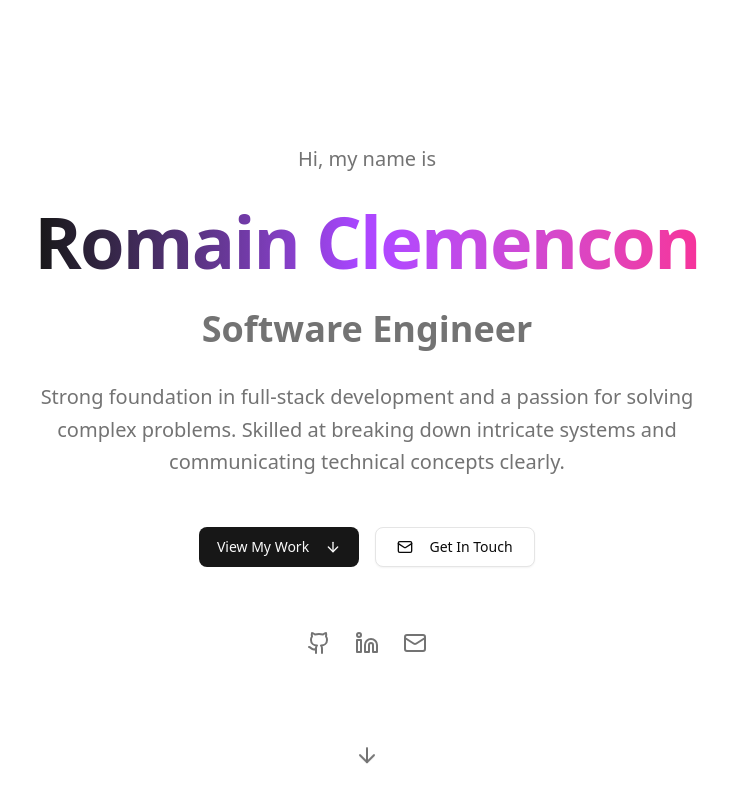
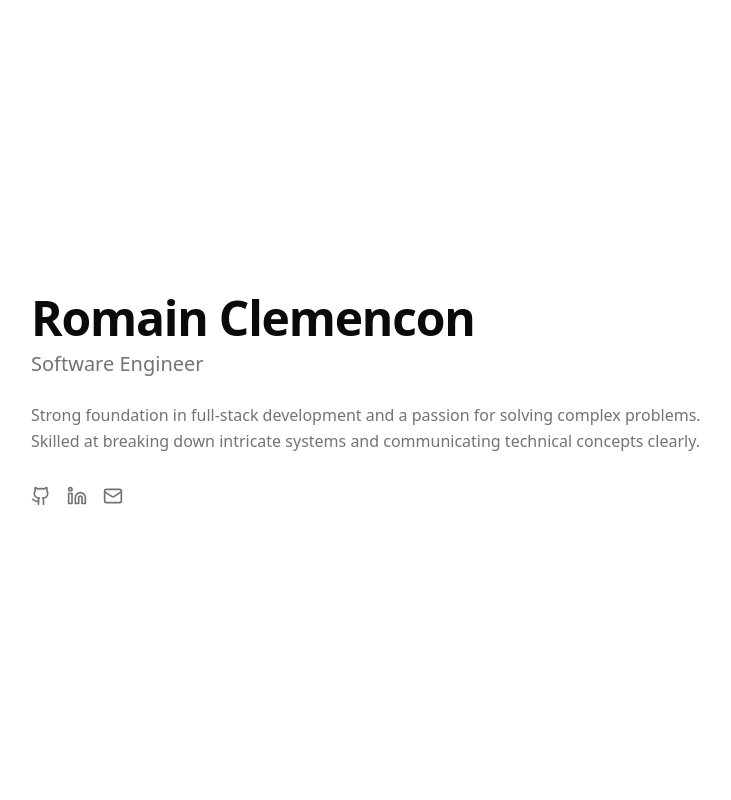
Before and after one commit to RomainClem/portfolio, a React (Vite) app: page / in a window 1280 px wide. Shown: the whole page, without its empty margins (273-1004 px from the left). Built offline with nearby package versions, Linux system fonts and the light colour scheme.

Commit message:
Made the hero minimal and cleaner.

```diff
--- a/src/components/sections/Hero.tsx
+++ b/src/components/sections/Hero.tsx
@@ -1,50 +1,27 @@
-import { Button } from "@/components/ui/button";
-import { ArrowDown, Github, Linkedin, Mail } from "lucide-react";
+import { Github, Linkedin, Mail } from "lucide-react";
 import { personalInfo, socialLinks } from "@/data/portfolio";
 
 export function Hero() {
   return (
-    <section className="min-h-screen flex flex-col items-center justify-center relative px-4">
-      {/* Background gradient */}
-      <div className="absolute inset-0 -z-10 bg-[radial-gradient(ellipse_80%_80%_at_50%_-20%,rgba(120,119,198,0.3),rgba(255,255,255,0))]" />
-
-      <div className="container mx-auto max-w-4xl text-center space-y-8">
-        {/* Greeting */}
-        <p className="text-lg md:text-xl text-muted-foreground animate-fade-in">
-          Hi, my name is
-        </p>
-
-        {/* Name */}
-        <h1 className="text-4xl sm:text-5xl md:text-6xl lg:text-7xl font-bold tracking-tight">
-          <span className="bg-gradient-to-r from-primary via-purple-500 to-pink-500 bg-clip-text text-transparent">
+    <section className="min-h-screen flex items-center justify-center px-4">
+      <div className="max-w-2xl space-y-6">
+        {/* Name & Title */}
+        <div className="space-y-2">
+          <h1 className="text-3xl sm:text-4xl md:text-5xl font-bold tracking-tight">
             {personalInfo.name}
-          </span>
-        </h1>
-
-        {/* Title */}
-        <h2 className="text-2xl sm:text-3xl md:text-4xl font-semibold text-muted-foreground">
-          {personalInfo.title}
-        </h2>
+          </h1>
+          <p className="text-lg sm:text-xl text-muted-foreground">
+            {personalInfo.title}
+          </p>
+        </div>
 
         {/* Tagline */}
-        <p className="text-lg md:text-xl text-muted-foreground max-w-2xl mx-auto leading-relaxed">
+        <p className="text-muted-foreground leading-relaxed">
           {personalInfo.tagline}
         </p>
 
-        {/* CTA Buttons */}
-        <div className="flex flex-col sm:flex-row items-center justify-center gap-4 pt-4">
-          <Button size="lg" className="min-w-[160px]">
-            View My Work
-            <ArrowDown className="ml-2 h-4 w-4" />
-          </Button>
-          <Button variant="outline" size="lg" className="min-w-[160px]">
-            <Mail className="mr-2 h-4 w-4" />
-            Get In Touch
-          </Button>
-        </div>
-
         {/* Social Links */}
-        <div className="flex items-center justify-center gap-6 pt-8">
+        <div className="flex items-center gap-4 pt-2">
           <a
             href={socialLinks.github}
             target="_blank"
@@ -52,7 +29,7 @@ export function Hero() {
             className="text-muted-foreground hover:text-foreground transition-colors"
             aria-label="GitHub"
           >
-            <Github className="h-6 w-6" />
+            <Github className="h-5 w-5" />
           </a>
           <a
             href={socialLinks.linkedin}
@@ -61,21 +38,16 @@ export function Hero() {
             className="text-muted-foreground hover:text-foreground transition-colors"
             aria-label="LinkedIn"
           >
-            <Linkedin className="h-6 w-6" />
+            <Linkedin className="h-5 w-5" />
           </a>
           <a
             href={`mailto:${personalInfo.email}`}
             className="text-muted-foreground hover:text-foreground transition-colors"
             aria-label="Email"
           >
-            <Mail className="h-6 w-6" />
+            <Mail className="h-5 w-5" />
           </a>
         </div>
-      </div>
-
-      {/* Scroll indicator */}
-      <div className="absolute bottom-8 left-1/2 -translate-x-1/2 animate-bounce">
-        <ArrowDown className="h-6 w-6 text-muted-foreground" />
       </div>
     </section>
   );
```
